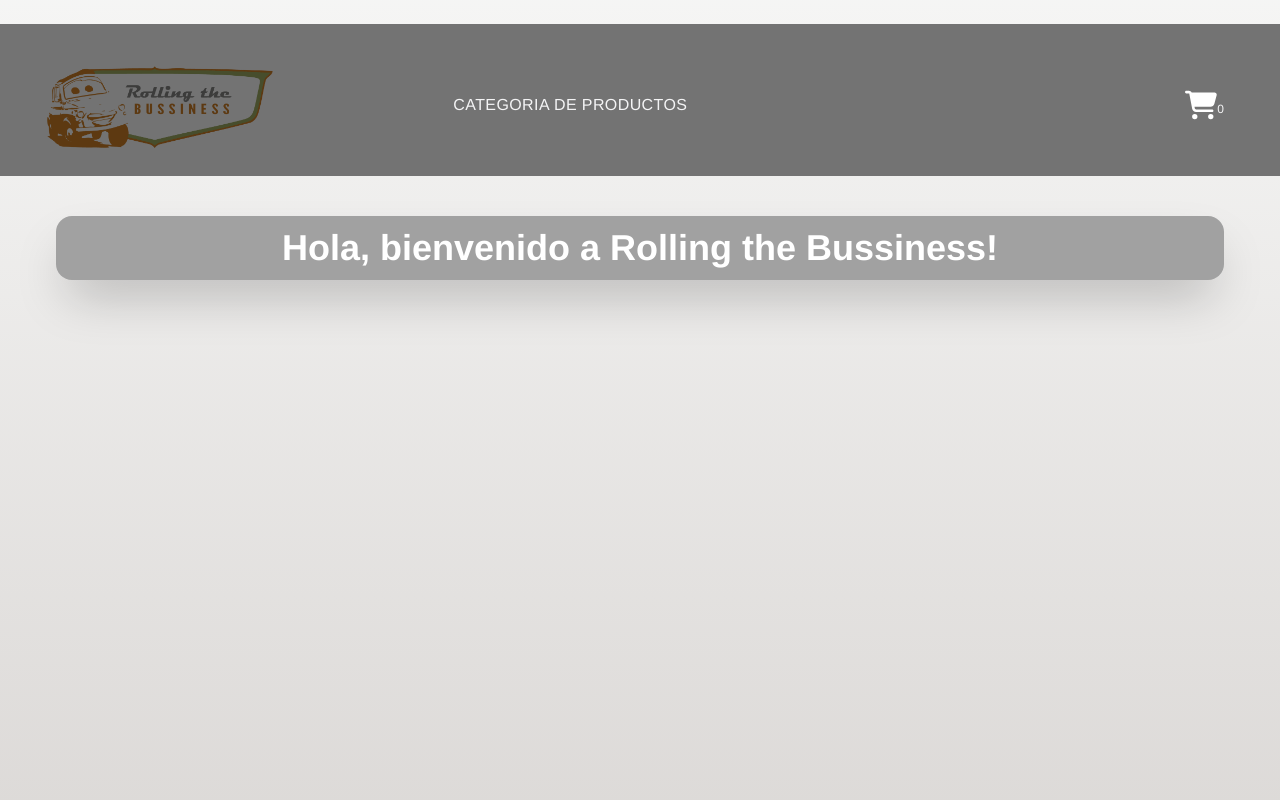
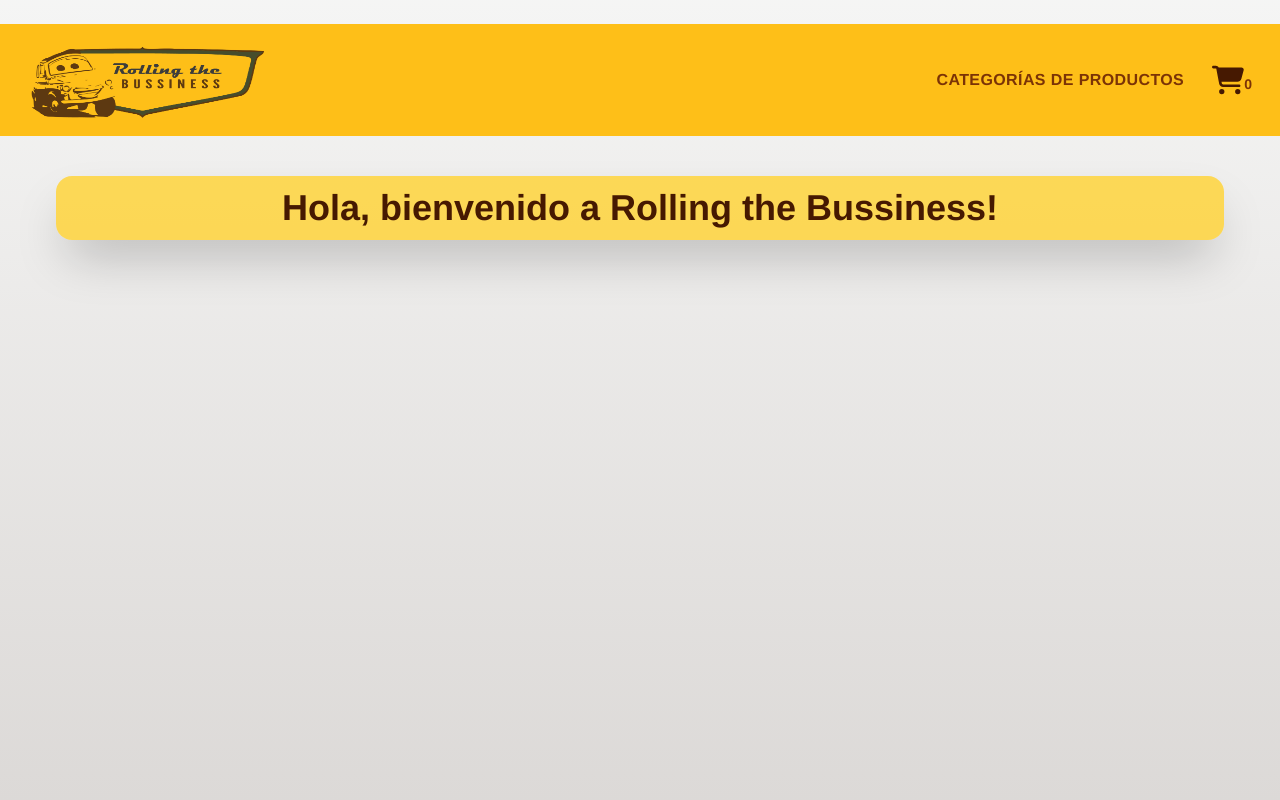
Before and after one commit to SantiagoSuppes/Rolling-the-Bussiness, a React (Vite) app: page / in a window 1280 px wide. Shown: the top 800 px of the page. Built offline with nearby package versions, Linux system fonts and the light colour scheme.

Commit message:
logo and styles added

```diff
--- a/src/components/CartWidget.jsx
+++ b/src/components/CartWidget.jsx
@@ -1,8 +1,8 @@
 const CartWidget = () => {
   return (
-    <div className="flex justify-self-end items-center max-h-16 max-w-16 p-0.5 sm:p-3 sm:mx-3 my-2.5 cursor-pointer rounded-full hover:bg-neutral-600/25">
-        <svg xmlns="http://www.w3.org/2000/svg" viewBox="0 0 576 512" className="fill-white size-4 xs:size-6 sm:size-7 md:size-8"><path d="M0 24C0 10.7 10.7 0 24 0L69.5 0c22 0 41.5 12.8 50.6 32l411 0c26.3 0 45.5 25 38.6 50.4l-41 152.3c-8.5 31.4-37 53.3-69.5 53.3l-288.5 0 5.4 28.5c2.2 11.3 12.1 19.5 23.6 19.5L488 336c13.3 0 24 10.7 24 24s-10.7 24-24 24l-288.3 0c-34.6 0-64.3-24.6-70.7-58.5L77.4 54.5c-.7-3.8-4-6.5-7.9-6.5L24 48C10.7 48 0 37.3 0 24zM128 464a48 48 0 1 1 96 0 48 48 0 1 1 -96 0zm336-48a48 48 0 1 1 0 96 48 48 0 1 1 0-96z"/></svg>
-        <span className="text-sxs sm:text-xs text-zinc-100 mt-2">0</span>
+    <div className="group flex flex-none items-center p-0.5 sm:p-1.5 sm:mx-2 md:p-3 cursor-pointer rounded-full">
+        <svg xmlns="http://www.w3.org/2000/svg" viewBox="0 0 576 512" className="fill-amber-950 size-4 xs:size-6 sm:size-7 md:size-8 group-hover:fill-zinc-100"><path d="M0 24C0 10.7 10.7 0 24 0L69.5 0c22 0 41.5 12.8 50.6 32l411 0c26.3 0 45.5 25 38.6 50.4l-41 152.3c-8.5 31.4-37 53.3-69.5 53.3l-288.5 0 5.4 28.5c2.2 11.3 12.1 19.5 23.6 19.5L488 336c13.3 0 24 10.7 24 24s-10.7 24-24 24l-288.3 0c-34.6 0-64.3-24.6-70.7-58.5L77.4 54.5c-.7-3.8-4-6.5-7.9-6.5L24 48C10.7 48 0 37.3 0 24zM128 464a48 48 0 1 1 96 0 48 48 0 1 1 -96 0zm336-48a48 48 0 1 1 0 96 48 48 0 1 1 0-96z"/></svg>
+        <span className="text-sxs font-bold sm:text-xs md:text-sm text-amber-900 mt-2 group-hover:text-zinc-100">0</span>
     </div>
   );
 };
--- a/src/components/ItemListContainer.jsx
+++ b/src/components/ItemListContainer.jsx
@@ -1,7 +1,7 @@
 const ItemListContainer = ({ texto }) => {
     return (
-        <div className='flex justify-center rounded-2xl bg-neutral-400 mx-4 my-2 sm:mx-8 sm:my-4 shadow-2xl'>
-            <h2 className="font-[helvetica] font-bold p-3 text-lg xs:text-xl sm:text-2xl md:text-4xl text-white text-center" >{texto}</h2>
+        <div className='flex justify-center rounded-2xl bg-amber-300/80 mx-4 my-2 sm:mx-8 sm:my-4 shadow-2xl'>
+            <h2 className="font-[helvetica] font-bold p-3 text-lg xs:text-xl sm:text-2xl md:text-4xl text-amber-950 text-center" >{texto}</h2>
         </div>
     )
 };
--- a/src/components/NavBar.jsx
+++ b/src/components/NavBar.jsx
@@ -4,18 +4,16 @@
 const NavBar = () => {
 
     return (
-        <nav className="bg-neutral-500 grid grid-cols-3 justify-items-stretch items-center px-2 py-4 sm:px-8 text-center max-h-38">
+        <nav className="bg-amber-400/90 flex grid-cols-[minmax(70px,_280px)_1fr_minmax(10px,_80px)] justify-items-stretch items-center px-2 py-4 text-center max-h-28">
 
-            <div className="flex items-center col-start-1 col-end-2 rounded-2xl max-w-72">
-
-                <img src="src/assets/RtB-logo.png" className="cursor-pointer h-full w-64"></img>
-
+            <div className="flex-none">
+                <img src="src/assets/RtB-logo.png" className="w-20 h-12 xs:w-28 xs:h-14 sm:w-36 sm:h-18 md:w-52 md:h-23 lg:w-66 lg:h-28 items-center ml-2 max-w-120 cursor-pointer"></img>
             </div>
 
+            <div className="flex-grow">
+                <ul className="group relative flex justify-self-end items-center cursor-pointer p-2 text-amber-900 text-sxs sm:text-xs md:text-sm lg:text-base hover:text-white tracking-wide font-semibold transition-all rounded-2xl">CATEGORÍAS DE PRODUCTOS
 
-            <ul className="group relative flex col-start-2 col-end-3 justify-self-start items-center max-h-2/4 cursor-pointer p-4 text-zinc-100 font-medium text-xs sm:text-sm md:text-base hover:text-white hover:bg-neutral-600/25 transition-all rounded-2xl tracking-wide">CATEGORIA DE PRODUCTOS
-
-                <ul className="hidden group-hover:flex flex-col absolute top-full w-[90%] bg-neutral-700 rounded shadow-lg text-white text-left z-10 transition-all">
+                    <ul className="hidden group-hover:flex flex-col absolute top-full w-[90%] bg-neutral-700 rounded text-white text-left z-10 transition-all">
                         <li className="px-8 py-3 hover:bg-neutral-600 transition-colors">
                             <a href="#">Autos</a>
                         </li>
@@ -29,6 +27,8 @@
 
             </ul>
 
+            </div>
+
             <CartWidget/>
 
         </nav>
```
Also changed, not shown: src/App.jsx (+6 -6 lines), index.html (line endings or trailing spaces). Lines whose indentation alone changed are shown as unchanged.
